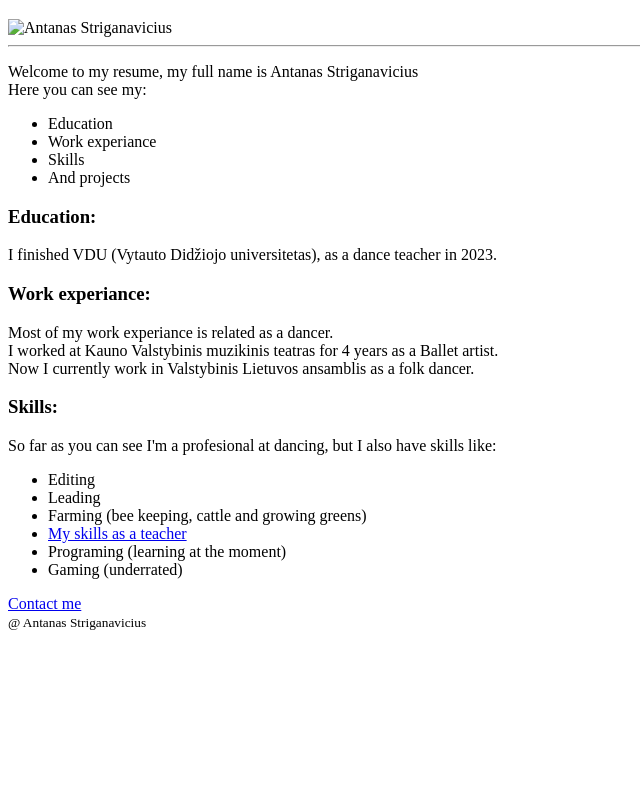
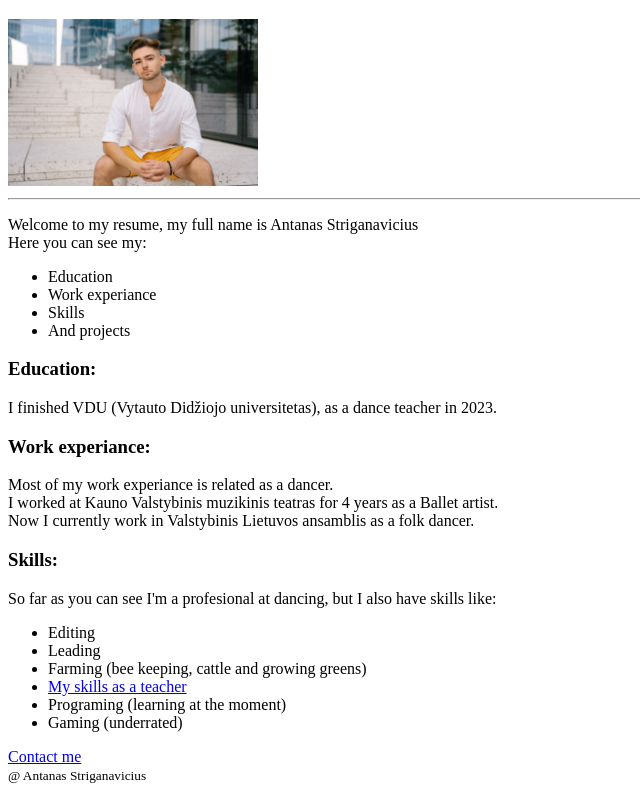
Before and after one commit to FlamyB/My_resume-html, a plain HTML site: page index.html in a window 1280 px wide. Shown: the part 61-853 px from the top of the page, without its empty margins (0-640 px from the left). Before the commit the page ends 800 px from the top, so only its background shows below. Drawn offline with Linux system fonts and the light colour scheme; the site is published under a folder, as on GitHub Pages, so addresses that start at the root find nothing.

Commit message:
index.html

```diff
--- a/index.html
+++ b/index.html
@@ -6,7 +6,7 @@
     <title>My Resume</title>
 </head>
 <body>
-    <h1>Antanas Portfolio </h1> <img src="/images/my photo.jpg" alt="Antanas Striganavicius" width="250">
+    <h1>Antanas Portfolio </h1> <img src="./images/my photo.jpg" alt="Antanas Striganavicius" width="250">
     <hr>
     <p>Welcome to my resume, my full name is Antanas Striganavicius <br> Here you can see my:</p>
     <ul>
```
